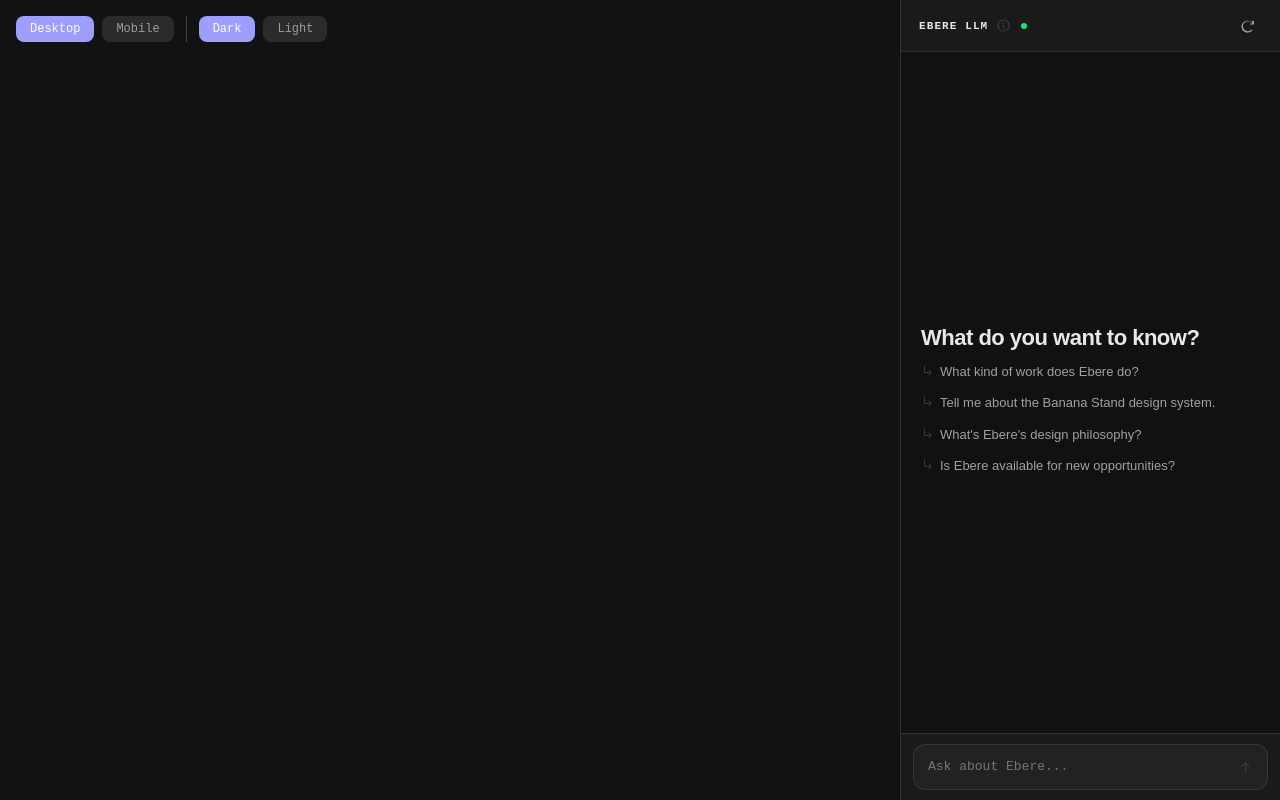
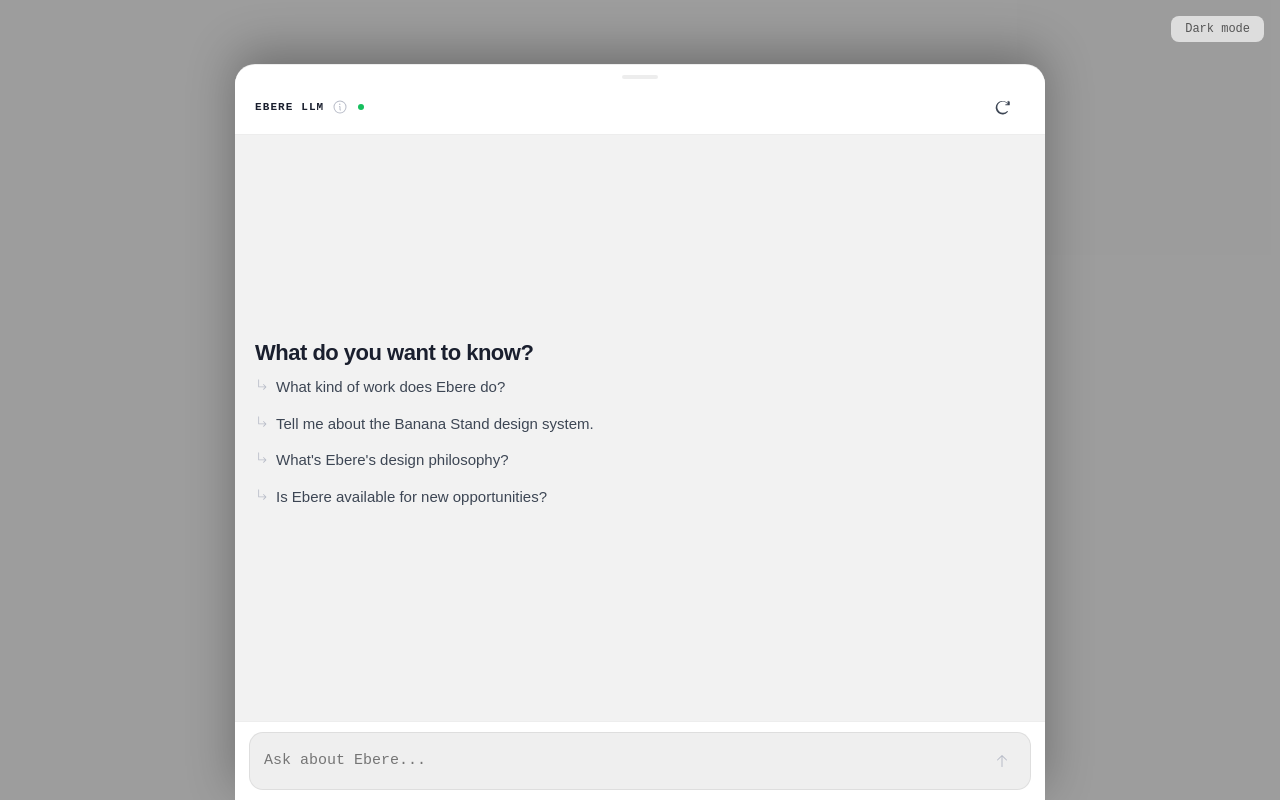
Before and after one commit to ebere-1759-coder/ebere-llm, a React (Vite) app: page / in a window 1280 px wide. Built offline with nearby package versions, Linux system fonts and the light colour scheme.

Commit message:
Add standalone public app and Vercel build config

```diff
--- a/index.html
+++ b/index.html
@@ -3,14 +3,14 @@
   <head>
     <meta charset="UTF-8" />
     <meta name="viewport" content="width=device-width, initial-scale=1.0" />
-    <title>Ebere LLM — Preview</title>
+    <title>Ebere LLM</title>
     <style>
       * { margin: 0; padding: 0; box-sizing: border-box; }
-      body { background: #121212; height: 100vh; }
+      body { height: 100dvh; overflow: hidden; }
     </style>
   </head>
   <body>
     <div id="root"></div>
-    <script type="module" src="/src/main.tsx"></script>
+    <script type="module" src="/src/app.tsx"></script>
   </body>
 </html>
--- a/package.json
+++ b/package.json
@@ -4,7 +4,8 @@
   "type": "module",
   "scripts": {
     "dev": "concurrently \"vite\" \"vercel dev --listen 3001\"",
-    "preview": "vite"
+    "build": "vite build",
+    "preview": "vite preview"
   },
   "dependencies": {
     "react": "^18.2.0",
--- /dev/null
+++ b/src/app.tsx
@@ -0,0 +1,47 @@
+import { useState } from "react";
+import { createRoot } from "react-dom/client";
+import EbereLLMMobile from "../EbereLLMMobile";
+
+function App() {
+  const [colorScheme, setColorScheme] = useState<"dark" | "light">("light");
+
+  return (
+    <div
+      style={{
+        background: colorScheme === "dark" ? "#121212" : "#f0f0f0",
+        minHeight: "100dvh",
+        display: "flex",
+        alignItems: "flex-end",
+        justifyContent: "center",
+      }}
+    >
+      <EbereLLMMobile
+        colorScheme={colorScheme}
+        isOpen={true}
+      />
+
+      {/* Theme toggle */}
+      <button
+        onClick={() => setColorScheme((s) => (s === "dark" ? "light" : "dark"))}
+        style={{
+          position: "fixed",
+          top: 16,
+          right: 16,
+          padding: "6px 14px",
+          borderRadius: 8,
+          border: "none",
+          cursor: "pointer",
+          fontFamily: "monospace",
+          fontSize: 12,
+          background: colorScheme === "dark" ? "#2b2b2b" : "#ddd",
+          color: colorScheme === "dark" ? "#9e9e9e" : "#555",
+          zIndex: 99999,
+        }}
+      >
+        {colorScheme === "dark" ? "Light mode" : "Dark mode"}
+      </button>
+    </div>
+  );
+}
+
+createRoot(document.getElementById("root")!).render(<App />);
```
Also changed, not shown: vercel.json (added).
